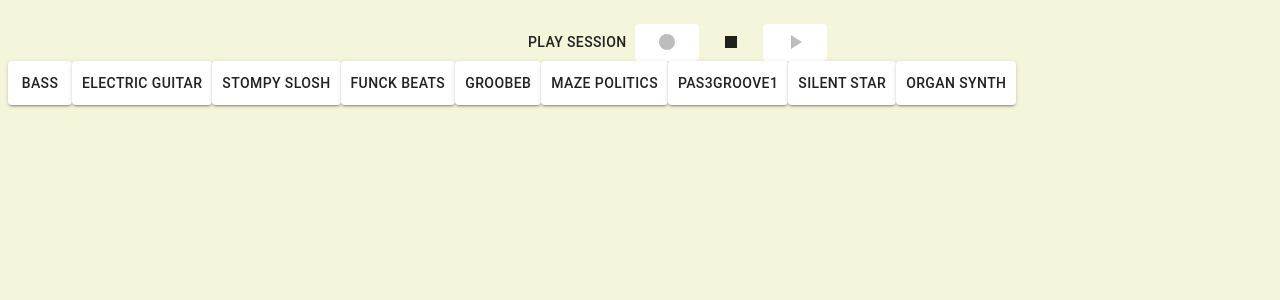
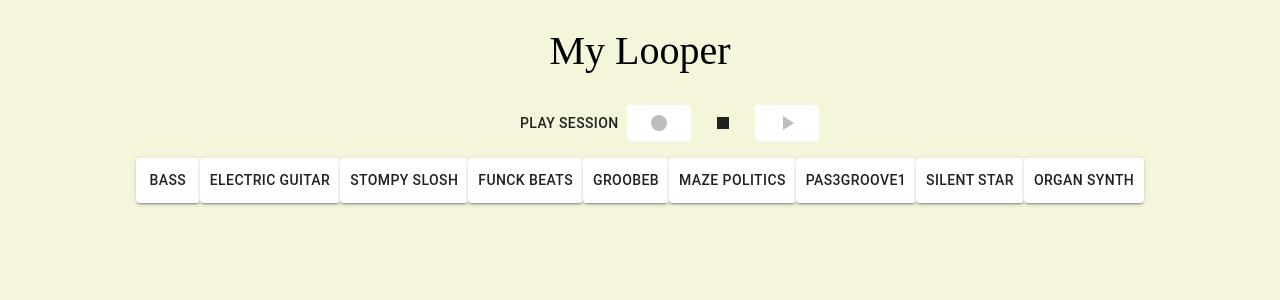
Before and after one commit to sagidahan94/looper-machine, a React (Create React App) app: page / in a window 1280 px wide. Shown: the top 300 px of the page. Built offline with nearby package versions, Linux system fonts and the light colour scheme.

Commit message:
the record work final ver + design

```diff
--- a/public/index.html
+++ b/public/index.html
@@ -9,7 +9,6 @@
       name="description"
       content="Web site created using create-react-app"
     />
-    <link rel="apple-touch-icon" href="%PUBLIC_URL%/logo192.png" />
     <!--
       manifest.json provides metadata used when your web app is installed on a
       user's mobile device or desktop. See https://developers.google.com/web/fundamentals/web-app-manifest/
--- a/src/App.css
+++ b/src/App.css
@@ -1,10 +1,5 @@
 .App {
   text-align: center;
-}
-
-.App-logo {
-  height: 40vmin;
-  pointer-events: none;
 }
 
 @media (prefers-reduced-motion: no-preference) {
@@ -36,3 +31,48 @@
     transform: rotate(360deg);
   }
 }
+
+.Button-root {
+  color: rgba(0, 0, 0, 0.87);
+  padding: 6px 16px;
+  font-size: 0.875rem;
+  min-width: 64px;
+  box-sizing: border-box;
+  transition: background-color 250ms cubic-bezier(0.4, 0, 0.2, 1) 0ms,
+    box-shadow 250ms cubic-bezier(0.4, 0, 0.2, 1) 0ms,
+    border 250ms cubic-bezier(0.4, 0, 0.2, 1) 0ms;
+  font-family: unset;
+  font-weight: 500;
+  line-height: 1.75;
+  border-radius: 4px;
+  letter-spacing: 0.02857em;
+  text-transform: uppercase;
+  margin: 10px;
+}
+
+.header {
+  font-size: 40px;
+  font-family: "fantasy";
+  font-weight: 40;
+  text-align: center;
+}
+
+.Box {
+  text-align: -webkit-center;
+}
+
+.sounds {
+  padding-top: 1px;
+}
+
+.buttons {
+  justify-content: center;
+}
+
+.music-sounds {
+  left: 40%;
+  top: 4px;
+  position: relative;
+  margin-bottom: 20px;
+  font-family: "fantasy";
+}
--- a/src/App.js
+++ b/src/App.js
@@ -1,5 +1,6 @@
-import { ButtonGroup } from "@material-ui/core";
-import { createStyles, makeStyles, s } from "@material-ui/core/styles";
+import { ButtonGroup, Typography } from "@material-ui/core";
+import "./App.css";
+import { createStyles, makeStyles } from "@material-ui/core/styles";
 import React, { useState, useCallback } from "react";
 import Pad from "./components/Pad.jsx";
 import PlayButton from "./components/PlayButton.jsx";
@@ -121,12 +122,21 @@ const App = () => {
     return recordInterval.length === 0;
   };
 
-  // Set record state
-  const setRecord = () => {
+  // Update isRecord state
+  const updateIsRecord = () => {
     let record = isRecord;
     record.value = !record.value;
     setIsRecord(isRecord);
     forceUpdate();
+  };
+
+  // Update the state isSoundsClicked
+  const updateIsSoundClicked = () => {
+    if (Object.values(sounds).filter((x) => x.isActive).length > 0) {
+      setIsSoundsClicked(true);
+    } else {
+      setIsSoundsClicked(false);
+    }
   };
 
   // Handle in pad(sound) click
@@ -134,12 +144,8 @@ const App = () => {
     let sound = sounds[soundId];
     sound.isActive = !sound.isActive;
     setSounds(sounds);
+    updateIsSoundClicked();
     forceUpdate();
-    if (Object.values(sounds).filter((x) => x.isActive).length > 0) {
-      setIsSoundsClicked(true);
-    } else {
-      setIsSoundsClicked(false);
-    }
   };
 
   // Handle record click
@@ -147,7 +153,7 @@ const App = () => {
     if (!isRecord.value) {
       setRecordInterval([]);
       // Set record state
-      setRecord();
+      updateIsRecord();
 
       // Update the first interval of recording - when click on recording
       if (isPlaying) {
@@ -165,7 +171,7 @@ const App = () => {
     // Set the last interval of recording - when click off recording
     else {
       // Set record state
-      setRecord();
+      updateIsRecord();
 
       // Set the last session of the record
       const activeSounds = Object.values(sounds).filter((x) => x.isActive);
@@ -176,10 +182,48 @@ const App = () => {
     }
   };
 
+  // Handle stop music clicked
+  const handleStopMusicClick = () => {
+    //Only if play state - true
+    if (isPlaying) {
+      if (isRecord.value) {
+        // Set record state
+        updateIsRecord();
+      }
+
+      // Change state of playing
+      setIsPlaying((isPlaying) => !isPlaying);
+      // Clear the interval
+      clearInterval(stateCurrInterval);
+      // Stop all the sounds
+      Object.values(sounds).map((sound) => {
+        sound.isActive = false;
+        sound.audio.pause();
+        sound.audio.currentTime = 0;
+      });
+
+      setSounds(sounds);
+      forceUpdate();
+
+      // Update the state isSoundsClicked when click stop
+      updateIsSoundClicked();
+    }
+  };
+
+  // Start to play the music - set interval
+  const handlePlayMusicClick = () => {
+    if (!isPlaying) {
+      setIsPlaying((isPlaying) => !isPlaying);
+      playSoundsInterval();
+      const interval = setInterval(() => updateLooper(), 8000);
+      setStateCurrInterval(interval);
+    }
+  };
+
   // Play the record Session
   const playRecoding = (index) => {
-    if (index == 0) {
-      stopMusic();
+    if (index === 0) {
+      handleStopMusicClick();
     } // stop the music when play session
     else {
       Object.values(sounds).map((sound) => {
@@ -215,6 +259,25 @@ const App = () => {
     }
   };
 
+  // Playing the sound in intervals
+  const playSoundsInterval = () => {
+    Object.values(sounds).map((sound) => {
+      if (sound.isActive) {
+        sound.audio.pause();
+        sound.audio.currentTime = 0;
+        sound.audio.play();
+      } else {
+        sound.audio.pause();
+        sound.audio.currentTime = 0;
+      }
+    });
+
+    if (Object.values(sounds).filter((x) => x.isActive).length === 0) {
+      setIsPlaying(false);
+    }
+  };
+
+  // Looper that play the selected sound in loop
   const updateLooper = () => {
     // If recording- update the intervals
     if (isRecord.value) {
@@ -232,84 +295,48 @@ const App = () => {
     playSoundsInterval();
   };
 
-  // Playing the sound in intervals
-  const playSoundsInterval = () => {
-    Object.values(sounds).map((sound) => {
-      if (sound.isActive) {
-        sound.audio.pause();
-        sound.audio.currentTime = 0;
-        sound.audio.play();
-      } else {
-        sound.audio.pause();
-        sound.audio.currentTime = 0;
-      }
-    });
-  };
-
-  // Start to play the music - set interval
-  const playMusic = () => {
-    if (!isPlaying) {
-      setIsPlaying((isPlaying) => !isPlaying);
-
-      playSoundsInterval();
-      const interval = setInterval(() => updateLooper(), 8000);
-      setStateCurrInterval(interval);
-    }
-  };
-
-  // Stop all the sounds that play
-  const stopMusic = () => {
-    //Only if play state - true
-    if (isPlaying) {
-      if (isRecord.value) {
-        // Set record state
-        setRecord();
-      }
-
-      // Change state of playing
-      setIsPlaying((isPlaying) => !isPlaying);
-      // Clear the interval
-      clearInterval(stateCurrInterval);
-      // Stop all the sounds
-      Object.values(sounds).map((sound) => {
-        sound.isActive = false;
-        sound.audio.pause();
-        sound.audio.currentTime = 0;
-      });
-
-      setSounds(sounds);
-      forceUpdate();
-    }
-  };
-
   // Render
   return (
-    <div className={classes.root}>
-      <ButtonGroup className={classes.buttons} className="music-sounds">
+    <div className="button-container">
+      <h1 className="header">My Looper</h1>
+      <ButtonGroup className="music-sounds">
         <PlaySessionButton
           playRecoding={playRecoding}
           isRecord={isRecord.value}
           isRecordEmpty={recordIsEmpty}
         />
         <RecordButton
+          className="Button-root"
           isPlaying={isPlaying}
           recordMusic={handleRecordClick}
           isRecord={isRecord.value}
         />
-        <StopButton stopMusic={stopMusic} isPlaying={isPlaying} />
+        <StopButton
+          className="Button-root"
+          handleStopMusicClick={handleStopMusicClick}
+          isPlaying={isPlaying}
+        />
         <PlayButton
-          playMusic={playMusic}
+          className="Button-root"
+          handlePlayMusicClick={handlePlayMusicClick}
           isPlaying={isPlaying}
           isSoundsClicked={isSoundsClicked}
         />
       </ButtonGroup>
-      <Box>
-        <Grid className={classes.pads}>
-          {Object.values(sounds).map((sound) => (
-            <Pad key={sound.id} sound={sound} updatedSound={handleSoundClick} />
-          ))}
-        </Grid>
-      </Box>
+      <div className="sounds">
+        <Box className="Box">
+          <Grid className={classes.pads}>
+            {Object.values(sounds).map((sound, index) => (
+              <Pad
+                className="Button-root"
+                key={index}
+                sound={sound}
+                updatedSound={handleSoundClick}
+              />
+            ))}
+          </Grid>
+        </Box>
+      </div>
     </div>
   );
 };
--- a/src/components/Pad.jsx
+++ b/src/components/Pad.jsx
@@ -1,6 +1,6 @@
 import React from "react";
 import Button from "@material-ui/core/Button";
-import { createStyles, makeStyles } from "@material-ui/core/styles";
+import { makeStyles } from "@material-ui/core/styles";
 
 const useStyles = makeStyles({
   button: {
@@ -15,7 +15,7 @@ const useStyles = makeStyles({
   },
 });
 
-const Pad = ({ key, sound, updatedSound }) => {
+const Pad = ({ sound, updatedSound }) => {
   const classes = useStyles();
 
   return (
--- a/src/components/PlayButton.jsx
+++ b/src/components/PlayButton.jsx
@@ -1,7 +1,7 @@
 import React from "react";
 import { Button } from "@material-ui/core";
 import PlayArrowIcon from "@material-ui/icons/PlayArrow";
-import { createStyles, makeStyles } from "@material-ui/core/styles";
+import { makeStyles } from "@material-ui/core/styles";
 
 const useStyles = makeStyles({
   button: {
@@ -12,14 +12,14 @@ const useStyles = makeStyles({
   },
 });
 
-const PlayButton = ({ playMusic, isPlaying, isSoundsClicked }) => {
+const PlayButton = ({ handlePlayMusicClick, isPlaying, isSoundsClicked }) => {
   const classes = useStyles();
 
   return (
     <Button
       disabled={!isSoundsClicked}
       className={isPlaying ? classes.button_selected : classes.button}
-      onClick={() => playMusic()}
+      onClick={() => handlePlayMusicClick()}
     >
       <PlayArrowIcon></PlayArrowIcon>
     </Button>
--- a/src/components/PlaySessionButton.jsx
+++ b/src/components/PlaySessionButton.jsx
@@ -1,6 +1,6 @@
 import React from "react";
 import { Button } from "@material-ui/core";
-import { createStyles, makeStyles } from "@material-ui/core/styles";
+import { makeStyles } from "@material-ui/core/styles";
 
 const useStyles = makeStyles({
   button: {
--- a/src/components/RecordButton.jsx
+++ b/src/components/RecordButton.jsx
@@ -1,7 +1,7 @@
 import React from "react";
 import { Button } from "@material-ui/core";
 import FiberManualRecordIcon from "@material-ui/icons/FiberManualRecord";
-import { createStyles, makeStyles } from "@material-ui/core/styles";
+import { makeStyles } from "@material-ui/core/styles";
 
 const useStyles = makeStyles({
   button: {
--- a/src/components/StopButton.jsx
+++ b/src/components/StopButton.jsx
@@ -2,9 +2,9 @@ import { Button } from "@material-ui/core";
 import StopIcon from "@material-ui/icons/Stop";
 import React from "react";
 
-const StopButton = ({ stopMusic, isPlaying }) => {
+const StopButton = ({ handleStopMusicClick, isPlaying }) => {
   return (
-    <Button onClick={() => stopMusic()}>
+    <Button onClick={() => handleStopMusicClick()}>
       <StopIcon></StopIcon>
     </Button>
   );
--- a/src/index.css
+++ b/src/index.css
@@ -12,16 +12,3 @@ code {
   font-family: source-code-pro, Menlo, Monaco, Consolas, "Courier New",
     monospace;
 }
-
-.music-sounds {
-  left: 40%;
-  top: 16px;
-  position: relative;
-}
-
-.my-button {
-  padding: 0.5%;
-  margin-left: 2%;
-  border-radius: 30px;
-  margin-top: 2%;
-}
```
Also changed, not shown: public/manifest.json.
